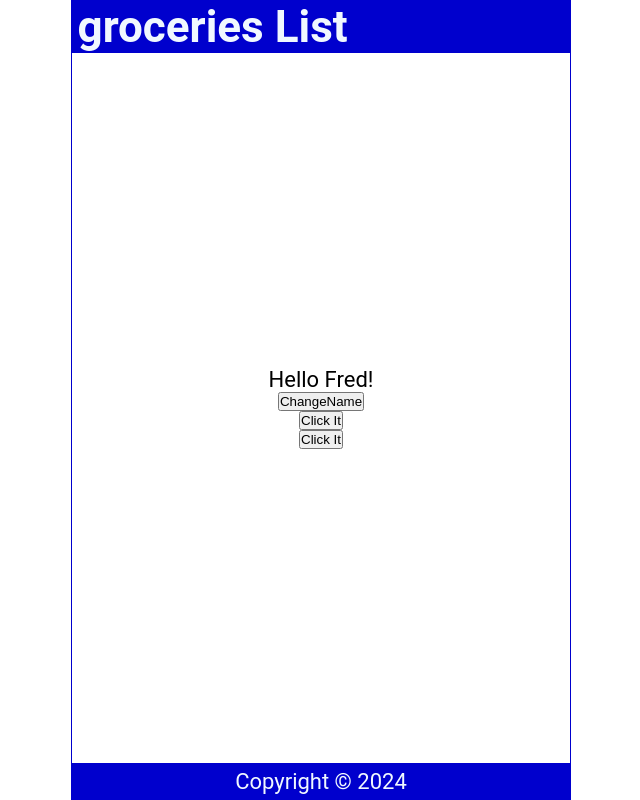
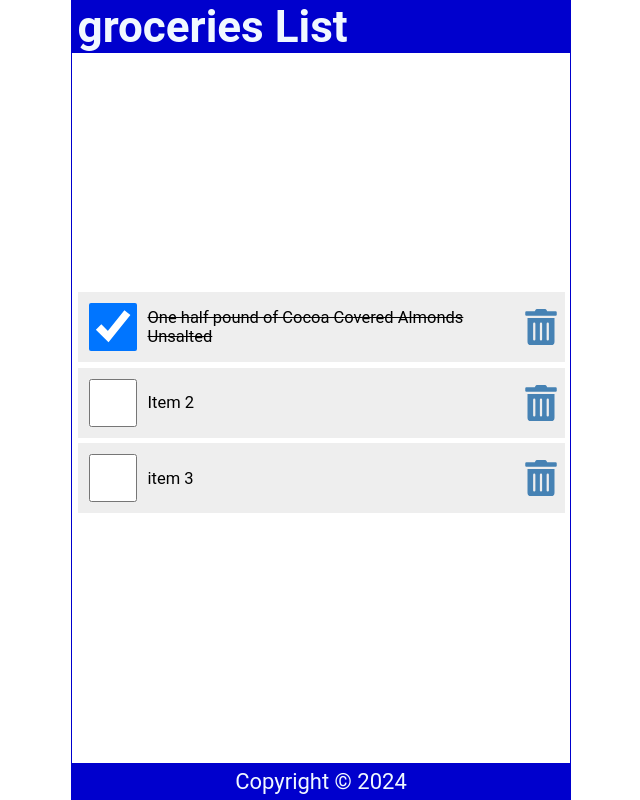
Before and after one commit to FredrickOguya/road-to-javascript, a React (Create React App) app in the folder 01tut/: page / in a window 1280 px wide. Shown: the whole page, without its empty margins (319-959 px from the left). Built offline with nearby package versions, Linux system fonts and the light colour scheme.

Commit message:
Chapter 7: Lists & Keys

```diff
--- a/01tut/src/content.js
+++ b/01tut/src/content.js
@@ -1,29 +1,61 @@
 import { useState } from "react";
+import {FaTrashAlt} from 'react-icons/fa'
 const Content = () => {
-  const [name, setName] = useState('Fred');
-  const [count,setCount] = useState(0)
-    const handleNameChange = ()=> {
-        const names = ['bob','kevo','Dave'];
-        const int = Math.floor(Math.random()*3);
-        setName(names[int]);
-      }
-      const handleClick = ()=>{
-        setCount(count+1)
-        setCount(count+1)
-        console.log(count)
-      }
-      const handleClick2= (name)=>{
-        console.log(count)
-      }
+  const [items, setItems] = useState([
+    {
+      id:1,
+      checked:true,
+      item:"One half pound of Cocoa Covered Almonds Unsalted"
+    },
+    {
+      id:2,
+      checked:false,
+      item:"Item 2"
+    },
+    {
+      id:3,
+      checked:false,
+      item:"item 3"
+    }
+  ]);
+  const handlecheck = (id) => {
+    const listItems = items.map((item)=>item.id === id ? {...item,checked: !item.checked} : item);
+    setItems(listItems);
+    localStorage.setItem('shoppinglist',JSON.stringify(listItems))
+  }
+  const handleDelete = (id) => {
+    const listItems = items.filter((item)=> item.id !== id)
+    setItems(listItems);
+    localStorage.setItem('shoppinglist',JSON.stringify(listItems));
+  }
 
   return (
     <main>
-      <p onDoubleClick={handleClick}>
-        Hello {name}!
-      </p>
-      <button onClick={handleNameChange}>ChangeName</button>
-      <button onClick={handleClick}>Click It</button>
-      <button onClick={handleClick2}>Click It</button>    </main>
+      {items.length ? (
+          <ul>
+            {items.map((item)=>(
+              <li className="item" key={item.id}>
+                <input type="checkbox"
+                onChange={()=>handlecheck(item.id)}
+                checked={item.checked}
+                />
+                <label
+                  onDoubleClick={()=>handlecheck(item.id)}
+                  style={(item.checked) ? {textDecoration:'line-through'}:null}
+                >{item.item}</label>
+                <FaTrashAlt
+                  onClick={()=>handleDelete(item.id)}
+                  role="buttom"
+                  tabIndex="0"
+                />
+              </li>
+            ))}
+          </ul>
+      ) : (
+        <p style={{marginTop:'2rem'}}>Your list is emptty.</p>
+      )}
+
+    </main>
   )
 }
 
--- a/01tut/src/index.css
+++ b/01tut/src/index.css
@@ -57,3 +57,62 @@
   display: grid;
   place-content: center;
 }
+
+ul {
+  width: 100%;
+  list-style: none;
+  padding: 0 0.25rem 0.25rem;
+}
+
+ul li::before {
+  content: "\200B";
+}
+
+.item {
+  display: flex;
+  justify-content: flex-start;
+  align-items: center;
+  padding: 0.5rem 0 0.5rem 0.5rem;
+  margin: 0.25rem 0;
+  background-color: #eee;
+}
+
+.item:first-child {
+  margin: 0;
+}
+
+.item input[type="checkbox"] {
+  text-align: center;
+  width: 2.5rem;
+  width: 48px;
+  min-width: 48px;
+  height: 2.5rem;
+  height: 48px;
+  min-height: 48px;
+  cursor: pointer;
+  margin-right: 0.5rem;
+}
+
+.item input[type="checkbox"]:focus + label {
+  text-decoration: underline;
+}
+
+.item > label {
+  font-size: 0.75rem;
+  flex-grow: 1;
+}
+
+.item svg {
+  width: 48px;
+  min-width: 48px;
+  height: 36px;
+  font-size: 1rem;
+  color: steelblue;
+  cursor: pointer;
+}
+
+.item svg:focus,
+.item svg:hover {
+  color: red;
+  outline: none;
+}
--- /dev/null
+++ b/package.json
@@ -0,0 +1,5 @@
+{
+  "dependencies": {
+    "react-icons": "^5.2.1"
+  }
+}
```
Also changed, not shown: 1 other file (tests, documents, lock files or other folders).
